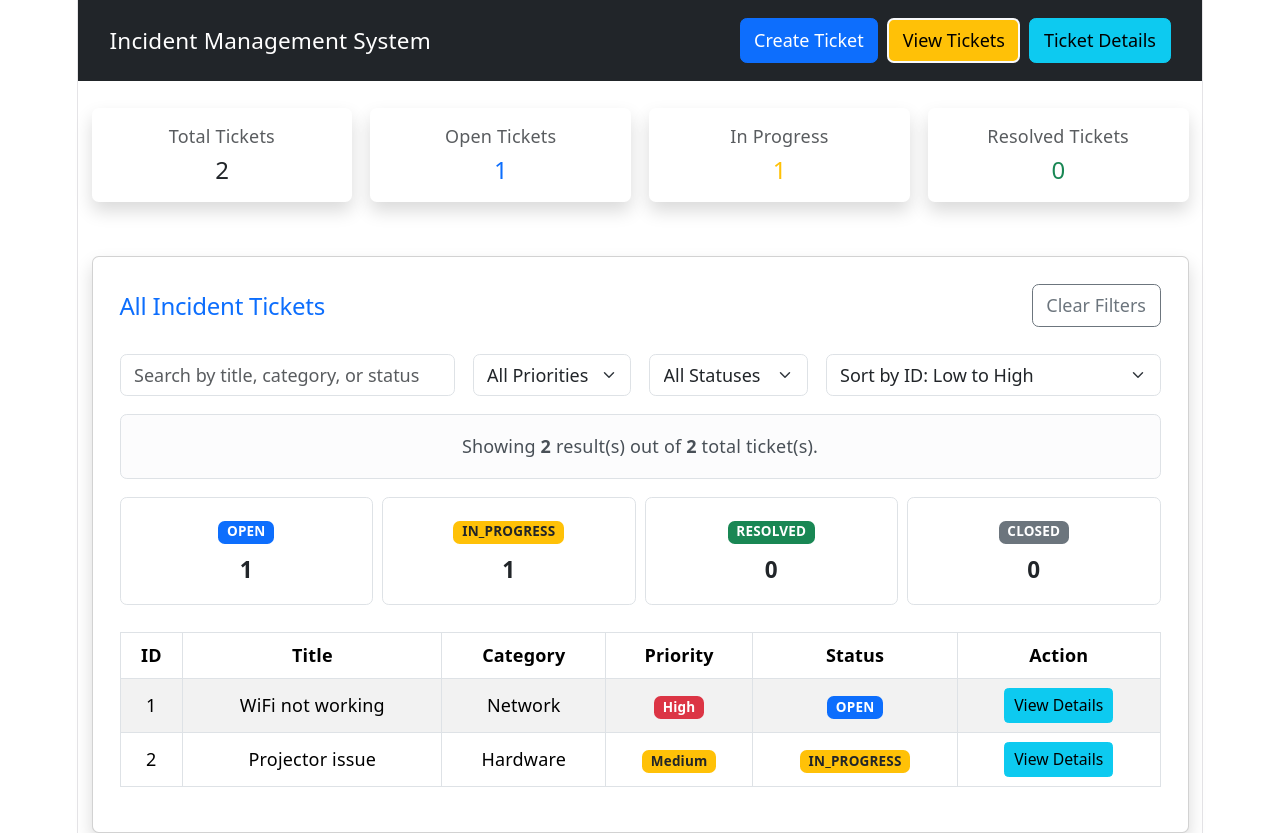
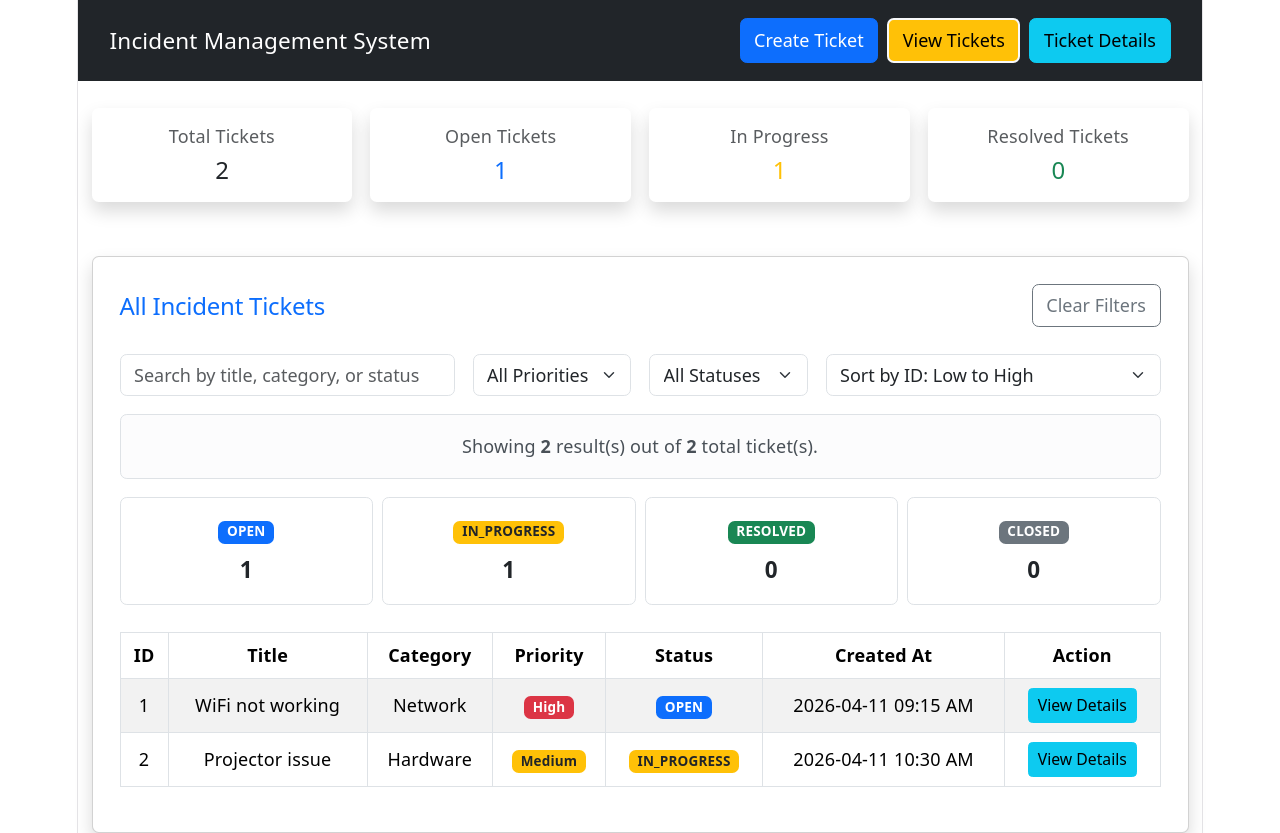
Before and after one commit to ThilinaLakmal/springboot_project, a React app in the folder frontend/: page / in a window 1280 px wide. Both pictures are taken after a click on the button "View Tickets". Built offline with nearby package versions, Linux system fonts and the light colour scheme; the HTML template or start-up script is replaced by a standard one.

Commit message:
Add created date and time to ticket list and details

```diff
--- a/frontend/src/App.jsx
+++ b/frontend/src/App.jsx
@@ -16,6 +16,7 @@ function App() {
       description: 'The WiFi connection in Lab 2 is not working properly.',
       priority: 'High',
       contactDetails: 'thilini@example.com',
+      createdAt: '2026-04-11 09:15 AM',
       status: 'OPEN',
       assignedTechnician: 'Not Assigned',
       resolutionNote: 'No resolution yet',
@@ -40,6 +41,7 @@ function App() {
       description: 'The classroom projector is not turning on.',
       priority: 'Medium',
       contactDetails: 'thilini@example.com',
+      createdAt: '2026-04-11 10:30 AM',
       status: 'IN_PROGRESS',
       assignedTechnician: 'Thilin Abeykoon',
       resolutionNote: 'Checking power cable',
@@ -72,10 +74,13 @@ function App() {
   const addNewTicket = (newTicket) => {
     const { attachmentFileName, ...ticketFields } = newTicket;
     const newTicketId = tickets.length + 1;
+    const now = new Date();
+    const formattedCreatedAt = now.toLocaleString();
 
     const ticketWithId = {
       ...ticketFields,
       id: newTicketId,
+      createdAt: formattedCreatedAt,
       status: 'OPEN',
       assignedTechnician: 'Not Assigned',
       resolutionNote: 'No resolution yet',
--- a/frontend/src/pages/TicketDetailsPage.jsx
+++ b/frontend/src/pages/TicketDetailsPage.jsx
@@ -92,6 +92,7 @@ function TicketDetailsPage({
                 <h5 className="text-secondary mb-3">Basic Information</h5>
                 <p><strong>Category:</strong> {ticket.category}</p>
                 <p><strong>Contact Details:</strong> {ticket.contactDetails}</p>
+                <p><strong>Created At:</strong> {ticket.createdAt}</p>
                 <p>
                   <strong>Priority:</strong>{' '}
                   <span className={`badge ${getPriorityBadgeClass(ticket.priority)}`}>
@@ -138,6 +139,7 @@ function TicketDetailsPage({
                 <p className="mb-2"><strong>Ticket ID:</strong> {ticket.id}</p>
                 <p className="mb-2"><strong>Title:</strong> {ticket.title}</p>
                 <p className="mb-2"><strong>Category:</strong> {ticket.category}</p>
+                <p className="mb-2"><strong>Created At:</strong> {ticket.createdAt}</p>
                 <p className="mb-0"><strong>Contact:</strong> {ticket.contactDetails}</p>
               </div>
             </div>
--- a/frontend/src/pages/TicketListPage.jsx
+++ b/frontend/src/pages/TicketListPage.jsx
@@ -225,6 +225,7 @@ function TicketListPage({ tickets, onViewDetails }) {
               <th>Category</th>
               <th>Priority</th>
               <th>Status</th>
+              <th>Created At</th>
               <th>Action</th>
             </tr>
           </thead>
@@ -245,6 +246,7 @@ function TicketListPage({ tickets, onViewDetails }) {
                       {ticket.status}
                     </span>
                   </td>
+                  <td>{ticket.createdAt}</td>
                   <td>
                     <button
                       className="btn btn-sm btn-info"
@@ -257,7 +259,7 @@ function TicketListPage({ tickets, onViewDetails }) {
               ))
             ) : (
               <tr>
-                <td colSpan="6" className="text-center">
+                <td colSpan="7" className="text-center">
                   No tickets found.
                 </td>
               </tr>
```
